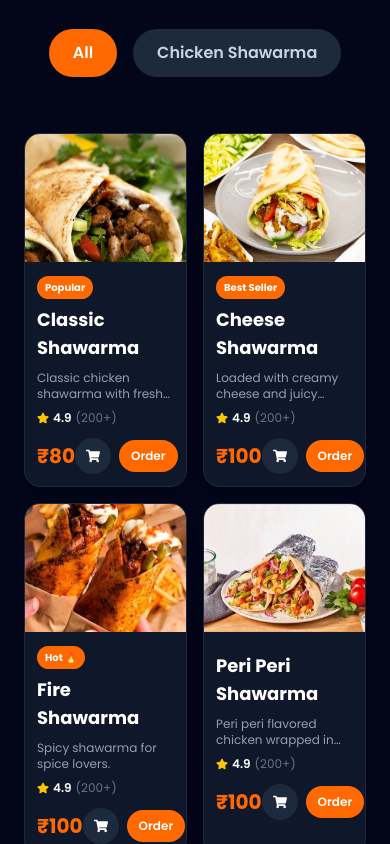
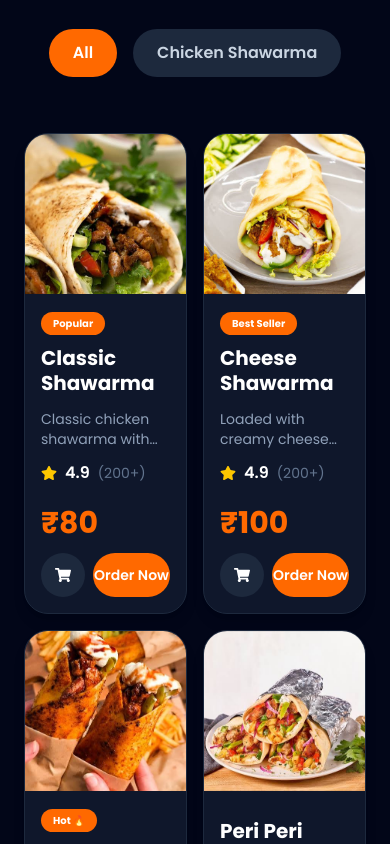
Before and after one commit to aadilbagwan5858-pixel/hi-shawarma, a React (Vite) app: page / in a window 390 px wide. Shown: the part 1880-2724 px from the top of the page. Built offline with nearby package versions, Linux system fonts and the light colour scheme.

Commit message:
Mobile responsive improvements

```diff
--- a/src/components/menu/MenuCard.jsx
+++ b/src/components/menu/MenuCard.jsx
@@ -6,67 +6,71 @@ function MenuCard({ item }) {
   const { addToCart } = useCart();
 
   return (
-    <div className="group overflow-hidden rounded-2xl border border-slate-200 bg-white shadow-lg transition-all duration-300 hover:-translate-y-2 hover:border-orange-500 hover:shadow-[0_0_20px_rgba(249,115,22,0.25)] dark:border-slate-800 dark:bg-slate-900">
+  <div className="group overflow-hidden rounded-3xl border border-slate-200 bg-white shadow-lg transition-all duration-300 hover:-translate-y-2 hover:border-orange-500 hover:shadow-[0_0_30px_rgba(249,115,22,0.25)] dark:border-slate-800 dark:bg-slate-900">
 
     {/* Image */}
     <div className="overflow-hidden">
       <img
         src={item.image}
         alt={item.name}
-          className="h-32 sm:h-56 md:h-64 w-full object-cover transition duration-500 group-hover:scale-110"
+        className="h-40 sm:h-56 md:h-64 w-full object-cover transition duration-500 group-hover:scale-110"
       />
     </div>
 
     {/* Content */}
-      <div className="p-3 sm:p-6">
+    <div className="p-4 sm:p-6">
 
       {item.badge && (
-          <span className="rounded-full bg-orange-500 px-2 py-1 text-[10px] sm:px-3 sm:text-xs font-bold text-white">
+        <span className="rounded-full bg-orange-500 px-3 py-1 text-[10px] sm:text-xs font-bold text-white">
           {item.badge}
         </span>
       )}
 
-        <h3 className="mt-2 text-lg sm:text-2xl font-bold text-slate-900 dark:text-white">
+      <h3 className="mt-3 min-h-[55px] text-xl sm:text-2xl font-bold leading-tight text-slate-900 dark:text-white">
         {item.name}
       </h3>
 
-        <p className="mt-2 text-xs sm:text-base text-slate-600 dark:text-slate-400 line-clamp-2">
+      <p className="mt-2 line-clamp-2 text-sm sm:text-base text-slate-600 dark:text-slate-400">
         {item.description}
       </p>
 
-        <div className="mt-2 flex items-center gap-1 text-xs sm:text-base">
+      <div className="mt-3 flex items-center gap-2">
         <FaStar className="text-yellow-400" />
         <span className="font-semibold text-slate-900 dark:text-white">
           4.9
         </span>
-          <span className="text-slate-500">(200+)</span>
+
+        <span className="text-sm text-slate-500">
+          (200+)
+        </span>
       </div>
 
-        <div className="mt-3 flex items-center justify-between">
+      {/* Bottom */}
+      <div className="mt-5">
 
-          <span className="text-xl sm:text-3xl font-bold text-orange-500">
+        <span className="text-3xl font-bold text-orange-500">
           ₹{item.price}
         </span>
 
-          <div className="flex items-center gap-2">
+        <div className="mt-3 flex items-center gap-2">
 
           <button
             onClick={() => {
               addToCart(item);
               toast.success(`${item.name} added to cart!`);
             }}
-              className="flex h-9 w-9 sm:h-12 sm:w-12 items-center justify-center rounded-full bg-slate-200 text-slate-900 transition hover:bg-orange-500 hover:text-white dark:bg-slate-800 dark:text-white"
+            className="flex h-11 w-11 shrink-0 items-center justify-center rounded-full bg-slate-200 text-slate-900 transition hover:bg-orange-500 hover:text-white dark:bg-slate-800 dark:text-white"
           >
-              <FaShoppingCart className="text-sm sm:text-lg" />
+            <FaShoppingCart />
           </button>
 
           <a
             href="https://www.swiggy.com/menu/1320093?source=sharing"
             target="_blank"
             rel="noreferrer"
-              className="rounded-full bg-orange-500 px-3 py-2 text-xs font-semibold text-white transition hover:bg-orange-600 sm:px-5 sm:py-3 sm:text-base"
+            className="flex-1 rounded-full bg-orange-500 py-3 text-center text-sm sm:text-base font-semibold text-white transition hover:bg-orange-600"
           >
-              Order
+            Order Now
           </a>
 
         </div>
@@ -74,9 +78,9 @@ function MenuCard({ item }) {
       </div>
 
     </div>
-
   </div>
 );
+
 }
 
 export default MenuCard;
```
Lines whose indentation alone changed are shown as unchanged.
